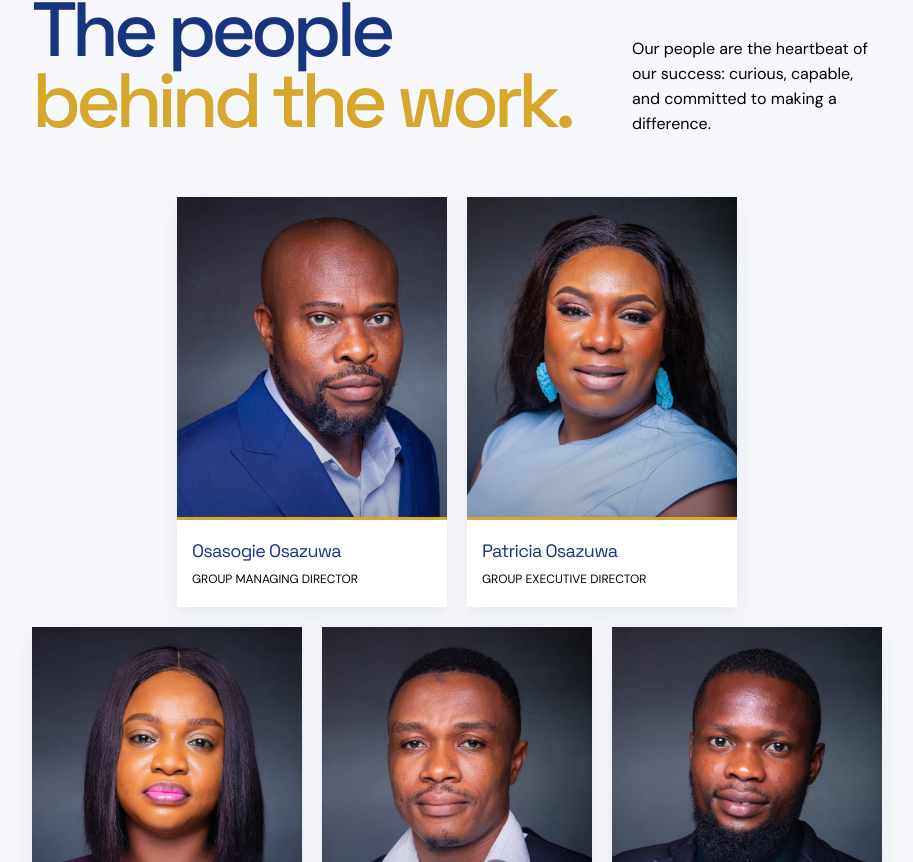
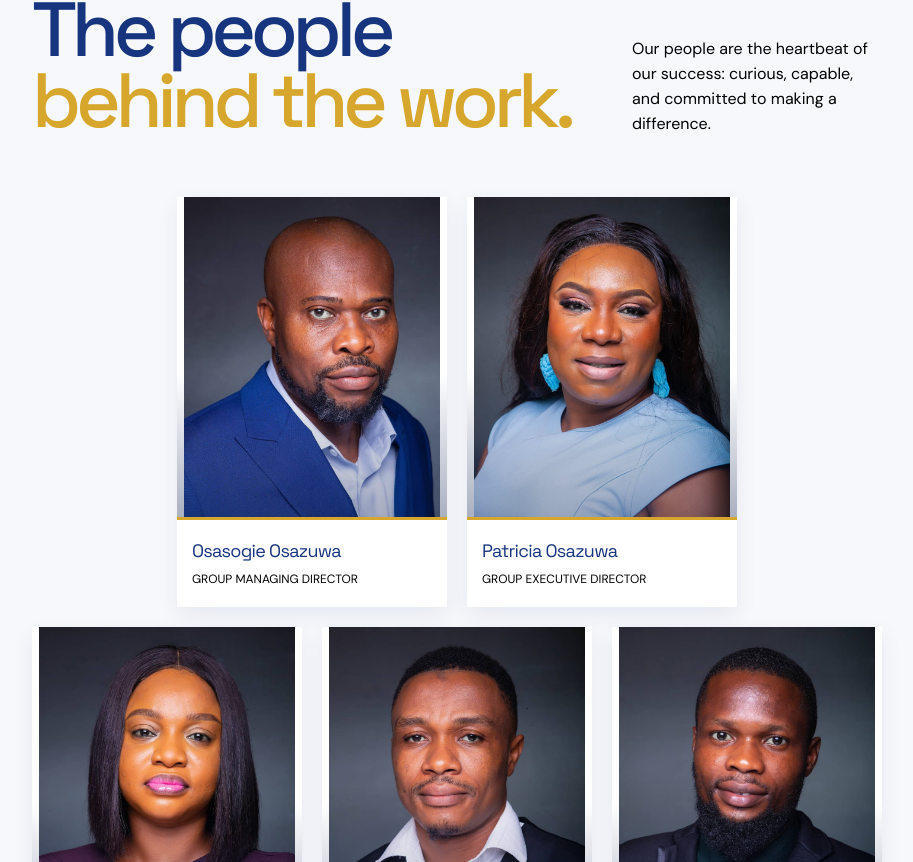
Before and after one commit to VCL-codebase1/vcgl, a Next.js app: page / in a window 1280 px wide. Shown: the part 5718-6580 px from the top of the page, without its empty margins (270-1183 px from the left). Built offline with nearby package versions, Linux system fonts and the light colour scheme.

Commit message:
Show full team photos with contain (no crop)

```diff
--- a/app/globals.css
+++ b/app/globals.css
@@ -116,7 +116,7 @@ h2 { font-size: clamp(48px, 6vw, 90px); font-weight: 500; }
 .team-grid .team-card:nth-child(2) { grid-column: 4 / span 2; }
 .team-card { background: #fff; box-shadow: 0 8px 20px rgba(23, 53, 127, .08); transition: box-shadow .25s, transform .25s; }
 .team-card:hover { box-shadow: 0 18px 30px rgba(23, 53, 127, .2); transform: translateY(-7px); }
-.team-photo { background-position: center top; background-size: cover; height: 320px; position: relative; }
+.team-photo { background-position: center; background-repeat: no-repeat; background-size: contain; height: 320px; position: relative; }
 .team-photo:after { background: linear-gradient(180deg, transparent 55%, rgba(8, 28, 75, .35)); content: ''; inset: 0; position: absolute; }
 .team-card-body { border-top: 3px solid var(--lime); padding: 17px 15px 19px; }
 .team-card-body h3 { color: var(--ink); font-family: 'Space Grotesk'; font-size: 18px; letter-spacing: -.04em; margin: 0 0 7px; }
```
